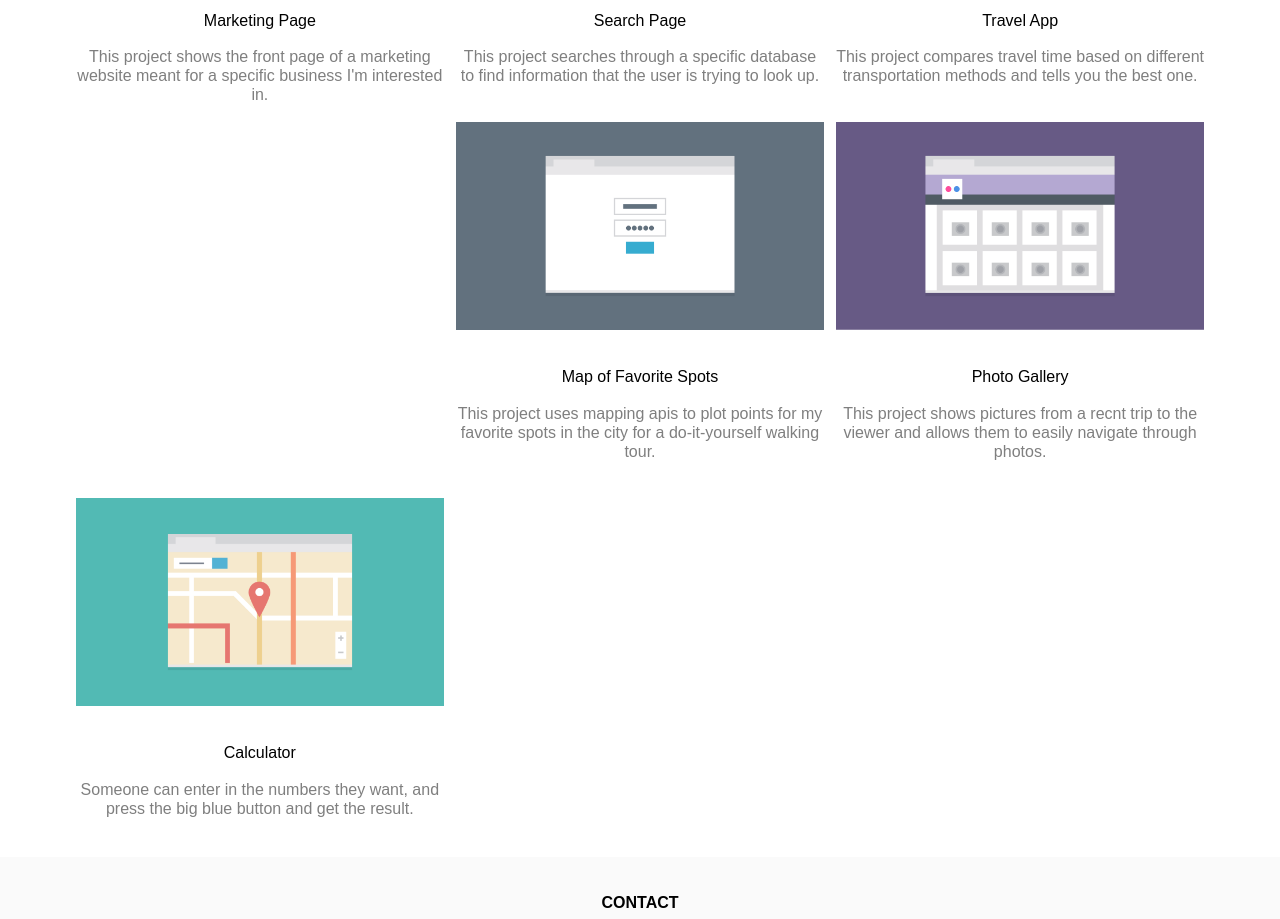
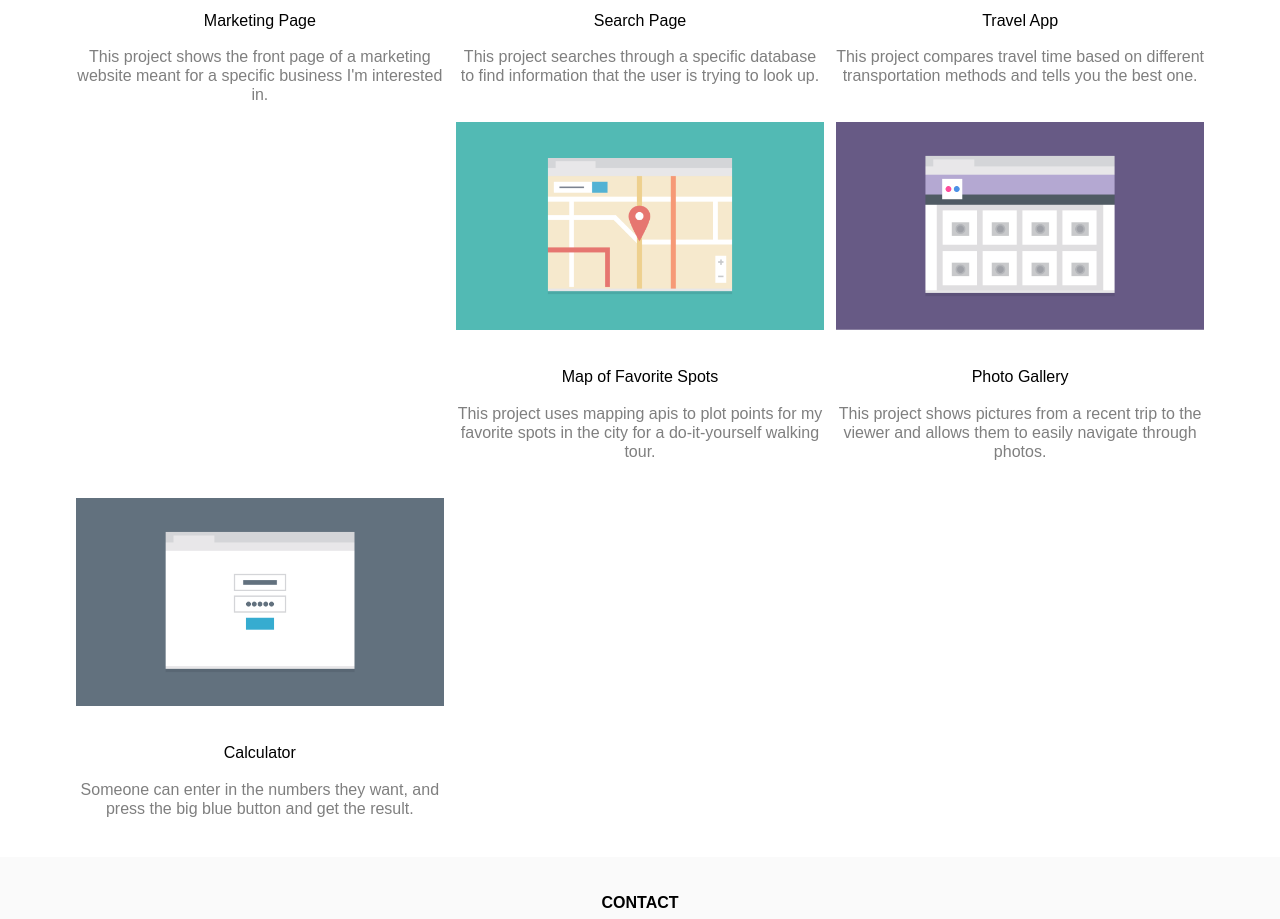
Before and after one commit to latoyale/Project-2---Responsive-Site, a plain HTML site: page index.html in a window 1280 px wide. Shown: the part 920-1839 px from the top of the page. Drawn offline with Linux system fonts and the light colour scheme.

Commit message:
updates
Now the pages look correct.  I add other elements.

```diff
--- a/css/styles.css
+++ b/css/styles.css
@@ -186,7 +186,7 @@ h3{
 }
 
 .divPortfolio:nth-child(4n){
-	/*margin-right: 0;*/
+	*margin-right: 0;
 }
 
 #divHeaderContainer h1{
--- a/index.html
+++ b/index.html
@@ -45,7 +45,7 @@
 			</div><!-- closes the portfolio div -->
 
 			<div class="divPortfolio">
-				<img src="images/portfolio-4.png" alt="profile image4"/>
+				<img src="images/portfolio-6.png" alt="profile image6"/>
 				<h3>Map of Favorite Spots</h3>
 				<p>This project uses mapping apis to plot points for my favorite spots in the city for a do-it-yourself walking tour.</p>
 			</div><!-- closes the portfolio div -->
@@ -53,11 +53,11 @@
 			<div class="divPortfolio">
 				<img src="images/portfolio-5.png" alt="profile image5"/>
 				<h3>Photo Gallery</h3>
-				<p>This project shows pictures from a recnt trip to the viewer and allows them to easily navigate through photos.</p>
+				<p>This project shows pictures from a recent trip to the viewer and allows them to easily navigate through photos.</p>
 			</div><!-- closes the portfolio div -->
 
 			<div class="divPortfolio">
-				<img src="images/portfolio-6.png" alt="profile image6"/>
+				<img src="images/portfolio-4.png" alt="profile image4"/>
 				<h3>Calculator</h3>
 				<p>Someone can enter in the numbers they want, and press the big blue button and get the result.</p>
 			</div><!-- closes the portfolio div -->
```
